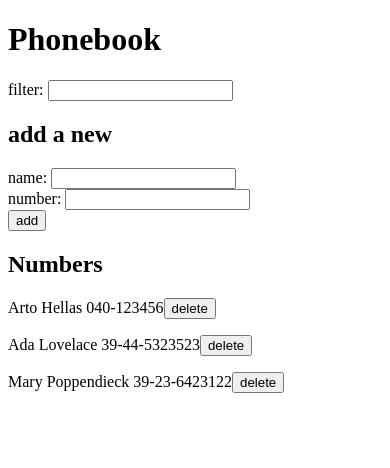
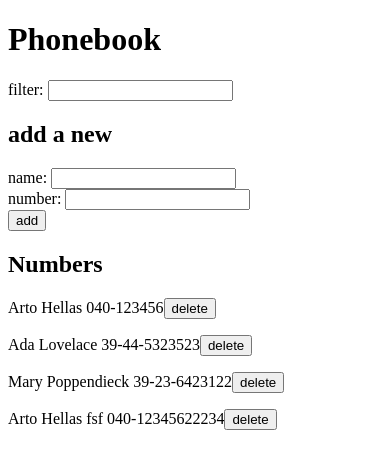
Before and after one commit to zerochil/fullstackopen, a React (Vite) app in the folder part2/phonebook/: page / in a window 390 px wide. Shown: the top 468 px of the page. Built offline with nearby package versions, Linux system fonts and the light colour scheme; data requests are answered from the project's data file.

Commit message:
2.15*: The Phonebook step10

```diff
--- a/part2/phonebook/db.json
+++ b/part2/phonebook/db.json
@@ -14,6 +14,11 @@
       "name": "Mary Poppendieck",
       "number": "39-23-6423122",
       "id": 4
+    },
+    {
+      "name": "Arto Hellas fsf",
+      "number": "040-12345622234",
+      "id": 5
     }
   ]
 }
--- a/part2/phonebook/src/App.jsx
+++ b/part2/phonebook/src/App.jsx
@@ -20,16 +20,25 @@ const App = () => {
     const formData = new FormData(e.target);
     const formProps = Object.fromEntries(formData);
 
-    if ( persons.some( person => person.name === formProps.name) ){
-      alert( `${formProps.name} is alrady added to phonebook` )
-      return
+    // const personExist = persons.filter( person => person.name === formProps.name)rson =>
+    const index = persons.findIndex( person => person.name === formProps.name )
+    console.log(index)
+    if ( index ){
+      if ( formProps.number == persons[index].number ){
+        alert( `${formProps.name} is alrady added to phonebook` )
+      } else {
+        if (confirm( `${formProps.name} is alrady added to phonebook, replace old number with new one?` )){
+          persons[index].number = formProps.number
+          personService.put(persons[index].id, persons[index])
+          setPersons([...persons])
+        }
+      }
+    } else {
+      const largestId = Math.max(...persons.map(person=>person.id))
+      formProps.id = largestId+1
+      personService.post("http://localhost:3000/persons", formProps)
+      setPersons(persons.concat(formProps))
     }
-
-    const largestId = Math.max(...persons.map(person=>person.id))
-    formProps.id = largestId+1
-
-    personService.post("http://localhost:3000/persons", formProps)
-    setPersons(persons.concat(formProps))
   }
 
   const handleDelete = (e) => {
--- a/part2/phonebook/src/services/persons.js
+++ b/part2/phonebook/src/services/persons.js
@@ -14,12 +14,13 @@ const remove = (id) => {
   return instance.delete(id)
 }
 
-// const get = (url) => {
-//   return instance.get(url)
-// }
+const put = (id, data) => {
+  return instance.put(id.toString(), data)
+}
 
 export default {
   get: get,
   post: post,
-  remove: remove
+  remove: remove,
+  put: put
 }
```
